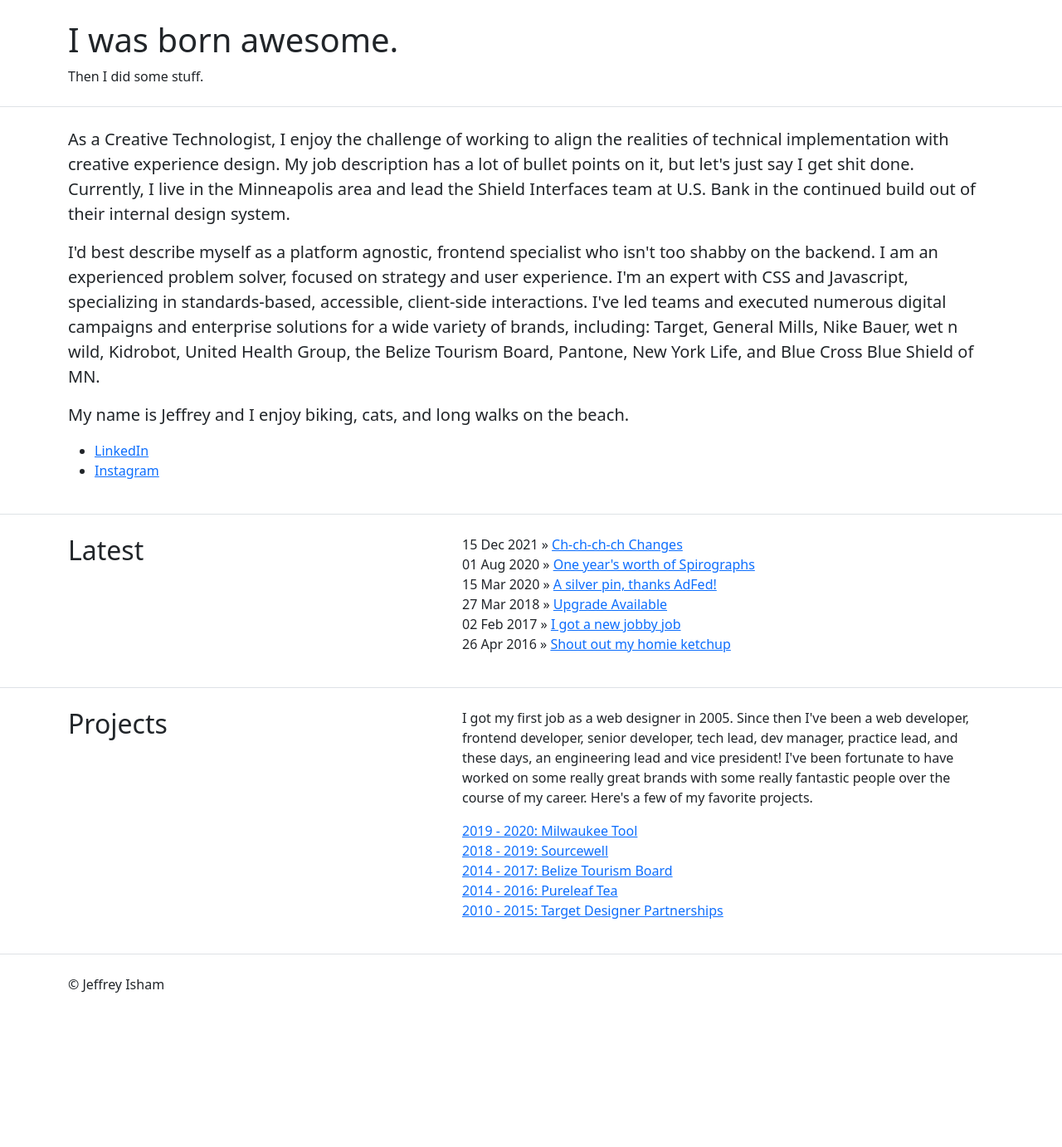
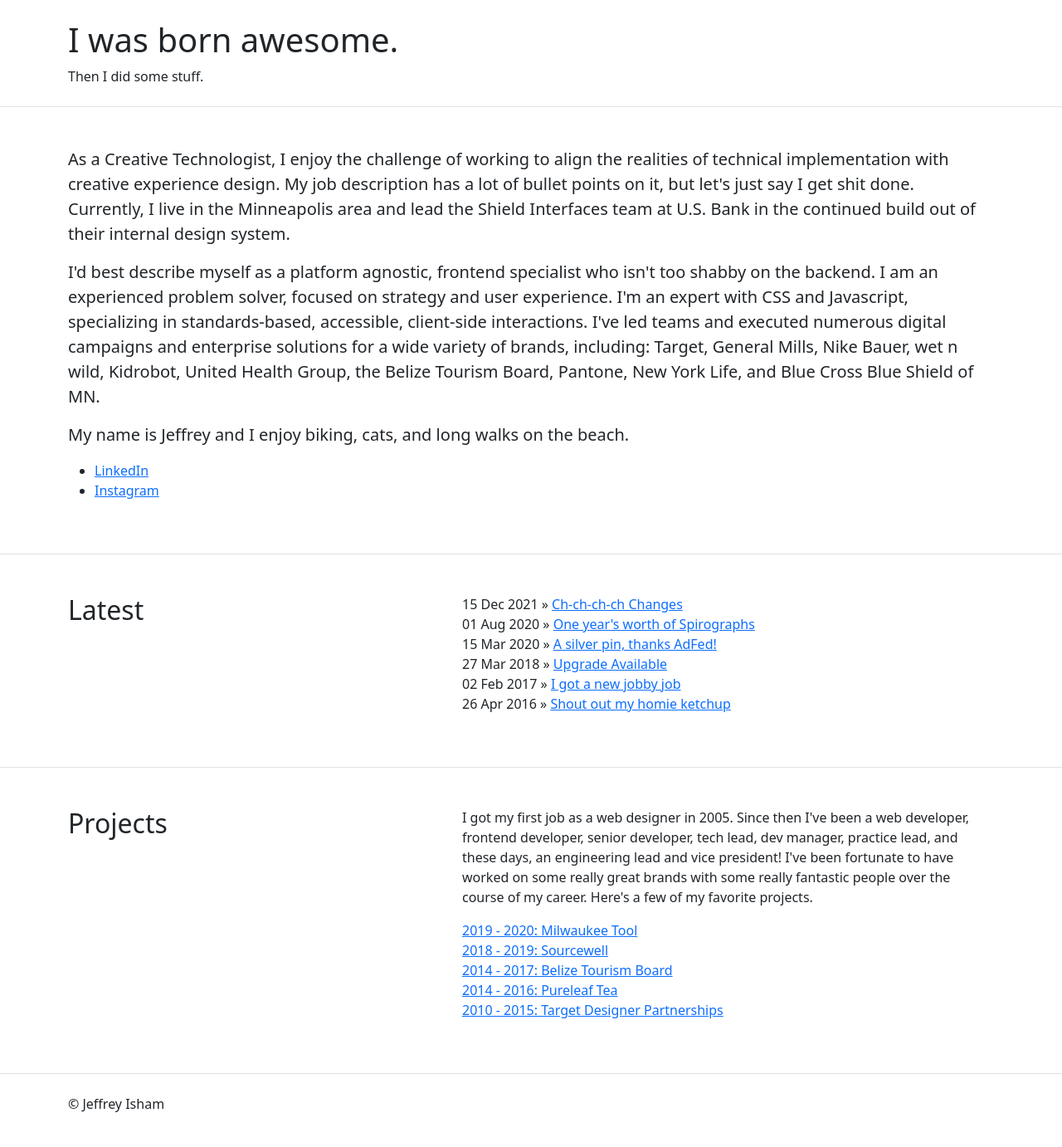
Before and after one commit to jeffreyisham/jeffreyisham.github.io, a Jekyll site: the page built from index.html, in a window 1280 px wide. Shown: the whole page at 83% size. Built offline with Jekyll 4.4.1, drawn with Linux system fonts in a browser that asks for light colours; before the commit the page ends 1238 px from its top, so only the background shows below that.

Commit message:
Update home.html

```diff
--- a/_layouts/home.html
+++ b/_layouts/home.html
@@ -13,13 +13,13 @@
     {% include site-header.html %}
 
     <div class="border-bottom">
-      <div class="container py-4">
+      <div class="container py-5">
         {{ content }}
       </div>
     </div>
 
     <div class="border-bottom">
-      <div class="container py-4">
+      <div class="container py-5">
 
         <div class="row">
           <div class="col-lg-5">
@@ -38,7 +38,7 @@
     </div>
 
     <div class="border-bottom">
-      <div class="container py-4">
+      <div class="container py-5">
 
         <div class="row">
           <div class="col-lg-5">
```
